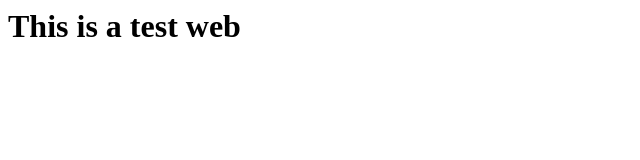
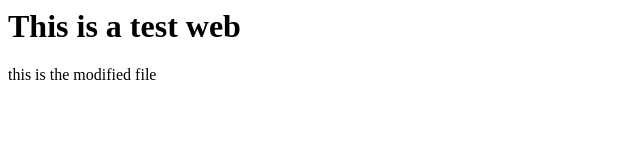
Before and after one commit to DevarajanParam/Webtest2018, a plain HTML site: page index.html in a window 1280 px wide. Shown: the whole page, without its empty margins (0-640 px from the left). Drawn offline with Linux system fonts and the light colour scheme.

Commit message:
added another line to index.html

```diff
--- a/index.html
+++ b/index.html
@@ -1 +1,2 @@
 <h1>This is a test web</h1>
+<hr1>this is the modified file</hr1>
```
